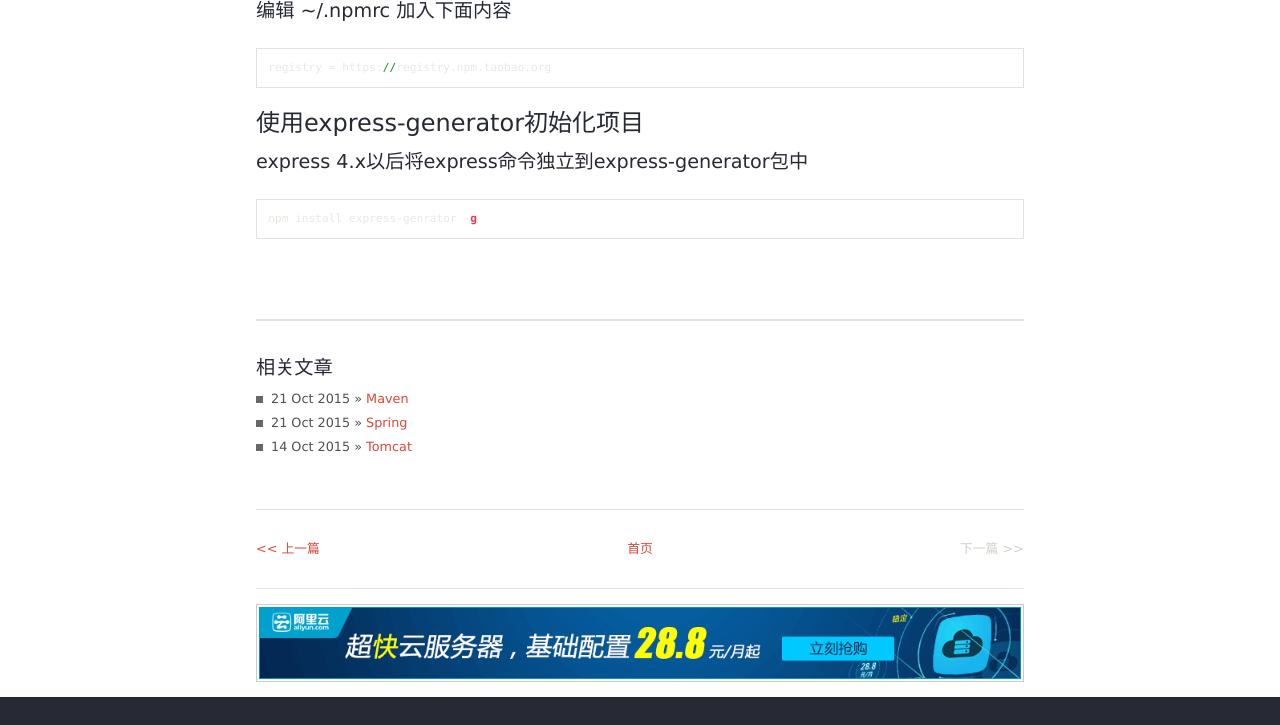
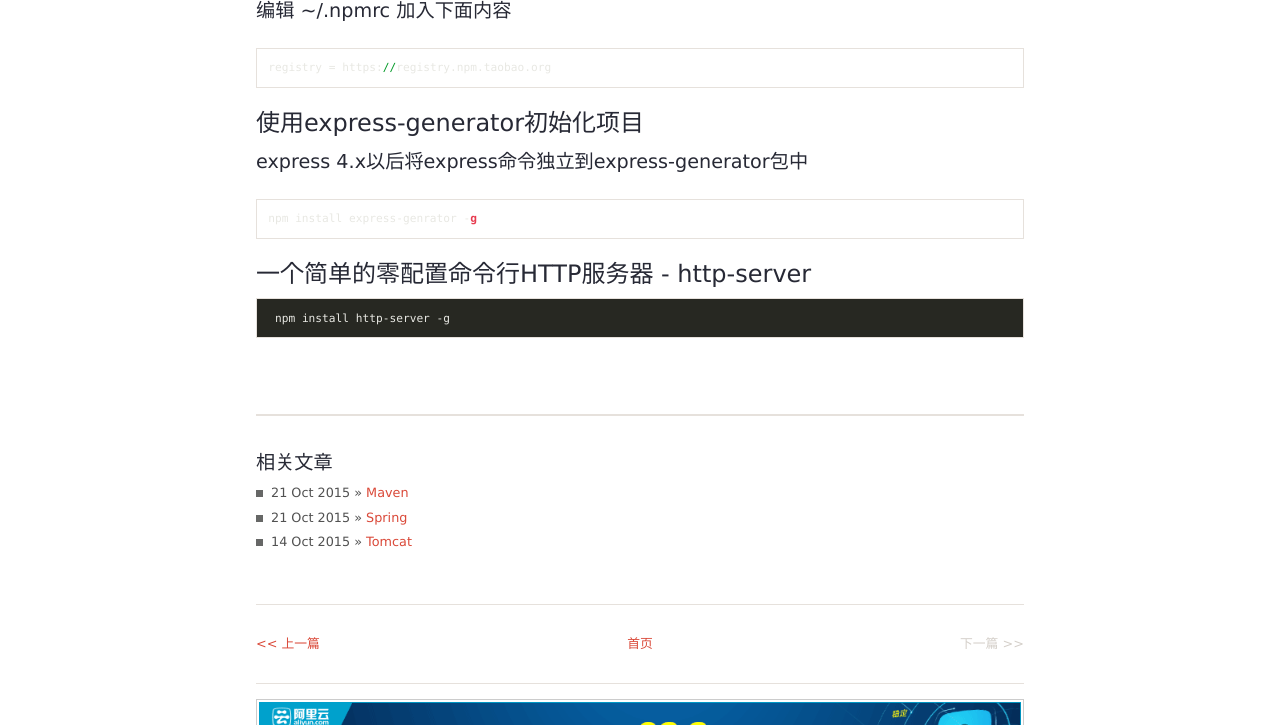
Before and after one commit to junhc/junhc.github.io, a Jekyll site: the page built from _posts/2015-11-29-nodejs.md, in a window 1280 px wide and 900 px high, scrolled down 650 px, cut to the strip 0-725 px from the top of the window. Built offline with Jekyll 4.4.1, drawn with Linux system fonts in a browser that asks for light colours; Markdown is read by kramdown in place of the engine named in the settings; comment, search, counter and statistics services are not loaded.

Commit message:
Update 2015-11-29-nodejs.md

````diff
--- a/_posts/2015-11-29-nodejs.md
+++ b/_posts/2015-11-29-nodejs.md
@@ -27,3 +27,7 @@ registry = https://registry.npm.taobao.org
 ```vim
 npm install express-genrator -g
 ```
+###一个简单的零配置命令行HTTP服务器 - http-server
+```linux
+ npm install http-server -g
+```
````
